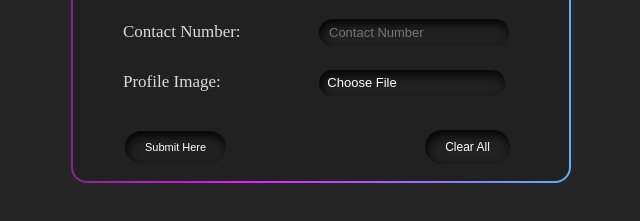
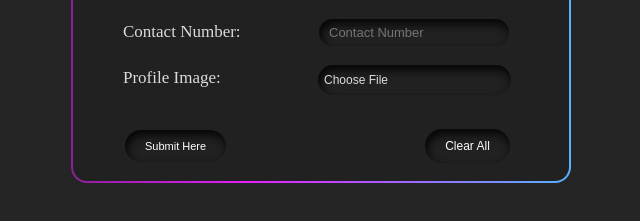
Before and after one commit to SufianSohail/Profile-Card-Generator, a plain HTML site: page index.html in a window 1280 px wide. Shown: the part 437-658 px from the top of the page, 437-1077 px from the left. Drawn offline with Linux system fonts and the light colour scheme.

Commit message:
fixes the file selection button and updates its css

```diff
--- a/index.html
+++ b/index.html
@@ -36,21 +36,19 @@
                     <label for="contactNumber">Contact Number:</label>
                     <input id="contactNumber" type="number" class="glow-input" placeholder="Contact Number"/>
                 </div>
-                <!--
+
                 <div class="fields">
                     <label for="profileImage">Profile Image:</label>
-                    <input type="file" id="profileImage" accept="image/*">
+                    <div class="fileUploadContainer glow-button">
+                    <input type="file" id="profileImage" accept="image/*" style="display: none;">
+                    <button type="button" id="customFileUpload">Choose File</button>
+                    <p id="fileNameDisplay"></p>
                 </div>
-                -->
-                <div class="fields">
-                    <label for="profileImage">Profile Image:</label>
-                    <input type="file" id="profileImage" accept="image/*" style="display: none;">
-                    <button type="button" id="customFileUpload" class="btn0 glow-button">Choose File</button>
                 </div>
 
                 <div>
                     <button class="btn1 glow-button" type="button" onclick="cardUpdate()">Submit Here</button>
-                    <button class="btn2 glow-button" type="reset">Clear All</button>
+                    <button class="btn2 glow-button" type="reset" id="resetButton">Clear All</button>
                 </div>
             </form>
         </div>
--- a/scripts/script.js
+++ b/scripts/script.js
@@ -59,8 +59,8 @@ document.addEventListener('DOMContentLoaded', function() {
     });
 
     profileImage.addEventListener('change', function() {
-        if (this.files && this.files[0]) {
-            fileNameDisplay.textContent = this.files[0].name;
+        if (profileImage.files && profileImage.files[0]) {
+            fileNameDisplay.textContent = profileImage.files[0].name;
         } else {
             fileNameDisplay.textContent = 'No file chosen';
         }
--- a/styling/cardUI.css
+++ b/styling/cardUI.css
@@ -158,7 +158,6 @@ width: 88%;
   font-size: 11px;
 }
 
-
 @media print{
   body{
     min-width: 100%;
--- a/styling/colors.css
+++ b/styling/colors.css
@@ -60,6 +60,31 @@
 .fields {
   padding: 10px 30px 10px 50px;
 }
+.fileUploadContainer{
+  display: flex;
+  align-items: center;
+  background-color: #08889e;
+  width: 193px;
+  height: 30px;
+  background: none;
+  border: none;
+  outline: none;
+  font-size: 12px;
+  border-radius: 9999px;
+  margin-left: 193px;
+  margin-top: -25px;
+}
+.fileUploadContainer button{
+  background: none;
+  border: none;
+  outline: none;
+  font-size: 12px;
+  color: rgb(219, 219, 219);
+  border-radius: 9999px;
+}
+.fileUploadContainer p{
+  font-size: 9px;
+}
 
 .btn1{
     padding: 10px 20px;
@@ -81,19 +106,6 @@
     border-radius: 9999px;
     font-size: 12px;
 }
-
-.btn0{
-  width: 190px;
-  height: 30px;
-  background: none;
-  border: none;
-  outline: none;
-  margin-left: 40px;
-  padding: 5px 100px 5px 0px;
-  font-size: 13px;
-  border-radius: 9999px;
-}
-
 
 .fields > input {
   width: 180px;
```
